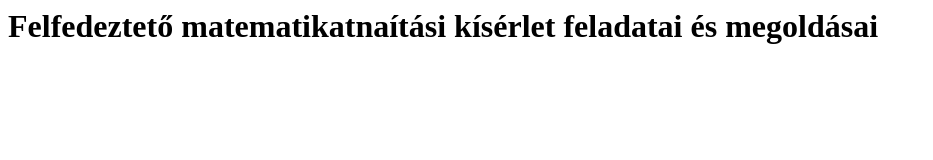
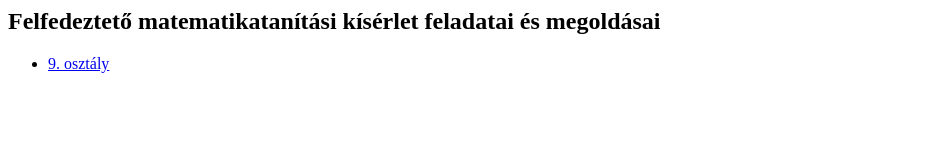
Before and after one commit to vizilo11/FelfedeztetoKiserlet, a plain HTML site: page index.html in a window 1280 px wide. Shown: the whole page, without its empty margins (0-933 px from the left). Drawn offline with Linux system fonts and the light colour scheme.

Commit message:
Update index.html

```diff
--- a/index.html
+++ b/index.html
@@ -1 +1,5 @@
-<h1> Felfedeztető matematikatnaítási kísérlet feladatai és megoldásai</h1>
+<h2> Felfedeztető matematikatanítási kísérlet feladatai és megoldásai</h2>
+
+<ul>
+<li><a href="2021c_09.pdf" download>9. osztály</a></li>
+</ul>
```
